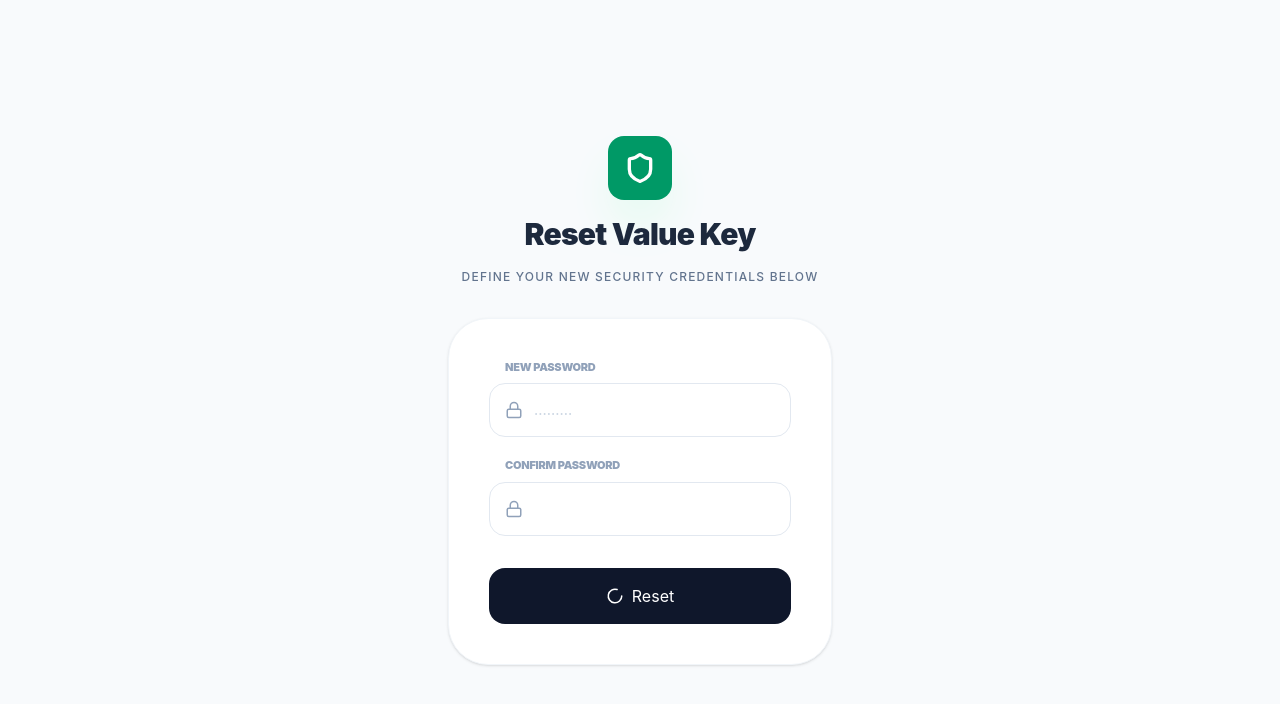
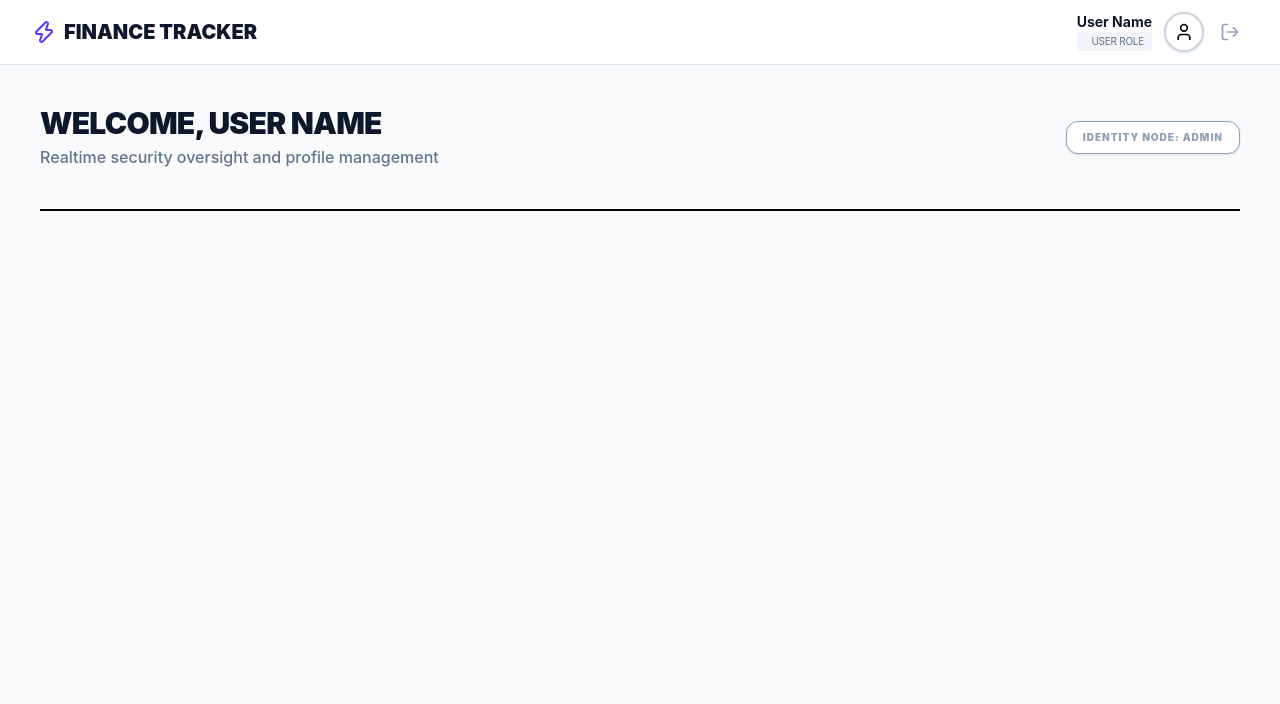
Before and after one commit to Tambeezy1890/Finance-Tracker-V2, a React (Vite) app in the folder client/: page /dashboard in a window 1280 px wide. Shown: the top 704 px of the page. Built offline with nearby package versions, Linux system fonts and the light colour scheme.

Commit message:
Added a Reset Pass Component and the Main Dashboard

```diff
--- a/client/src/App.jsx
+++ b/client/src/App.jsx
@@ -11,7 +11,7 @@ import ResetPass from "./components/ResetPass";
 function App() {
   return (
     <>
-      <ResetPass />
+      <Dashboard />
       {/*  <Routes>
         <Route path="/" element={<Navigate to="/login"></Navigate>}></Route>
         <Route path="/login" element={<Login></Login>}></Route>
--- /dev/null
+++ b/client/src/components/NavBar.jsx
@@ -0,0 +1,41 @@
+import { LogOut, UserIcon, Zap } from "lucide-react";
+
+function Navbar() {
+  return (
+    <div className="bg-white border-b border-slate-200 sticky top-0 z-50">
+      <div className="max-w-7xl mx-auto px-4 sm:px-6 lg:px-8">
+        <div className="flex justify-between h-16">
+          <div className="flex items-center ">
+            <a href="#" className="flex items-center gap-2">
+              <Zap size={24} className="text-indigo-600" />
+              <span className="text-xl font-black text-slate-900 uppercase">
+                Finance Tracker
+              </span>
+            </a>
+          </div>
+
+          <div className="flex items-center gap-2">
+            <div className="flex item-center gap-3 ">
+              <div className="text-right hidden sm:block">
+                <p className="text-sm font-bold text-slate-900">User Name</p>
+                <p className="text-slate-500 bg-slate-100 text-[10px] px-2 py-0.5 rounded uppercase tracking-tight">
+                  User Role
+                </p>
+              </div>
+              <a href="#" className="relative group">
+                <div className="flex items-center justify-center border-2 border-slate-300 rounded-full w-10 h-10 group-hover:border-indigo-400 shadow-sm transition-all">
+                  {/* Conditional rendering */}
+                  <UserIcon size={20} />
+                </div>
+              </a>
+            </div>
+            <button className="text-slate-400 hover:bg-rose-50 hover:text-rose-500 p-2 rounded-lg transition-all">
+              <LogOut size={20} />
+            </button>
+          </div>
+        </div>
+      </div>
+    </div>
+  );
+}
+export default Navbar;
--- a/client/src/components/ResetPass.jsx
+++ b/client/src/components/ResetPass.jsx
@@ -1,4 +1,12 @@
-import { AlertCircle, Loader2, Lock, LockIcon, ShieldIcon } from "lucide-react";
+import {
+  AlertCircle,
+  ArrowLeft,
+  Eye,
+  Loader2,
+  Lock,
+  LockIcon,
+  ShieldIcon,
+} from "lucide-react";
 
 function ResetPass() {
   return (
@@ -38,6 +46,9 @@ function ResetPass() {
                   className="block w-full pl-11 pr-12 py-4 focus:ring-4 border border-slate-200 text-sm rounded-2xl focus:ring-emerald-50 text-slate-900 focus:border-emerald-600 outline-none focus:bg-white font-medium transition-all placeholder:text-slate-300 "
                   placeholder="........."
                 />
+                <button className="absolute inset-y-0 right-0 flex items-center pr-4 text-slate-400 hover:text-slate-600 cursor-pointer">
+                  <Eye size={18} />
+                </button>
               </div>
             </div>
             <div>
@@ -51,14 +62,20 @@ function ResetPass() {
                 <input
                   type="password"
                   className="block w-full pl-11 pr-12 py-4 focus:ring-4 border border-slate-200 text-sm rounded-2xl focus:ring-emerald-50 text-slate-900 focus:border-emerald-600 outline-none focus:bg-white font-medium transition-all placeholder:text-slate-300 "
-                  placeholder=""
+                  placeholder="........."
                 />
               </div>
             </div>
             <div className="mt-8 ">
-              <button className="bg-slate-900 w-full p-4 rounded-2xl text-white inline-flex items-center justify-center active:bg-slate-800 hover:bg-indigo-700 outline-none">
-                <Loader2 size={18} className="mr-2 " /> Reset
+              <button className="bg-slate-900 w-full p-4 rounded-2xl text-white inline-flex items-center justify-center active:bg-slate-800 hover:bg-emerald-400 outline-none transition-all">
+                <Loader2 size={18} className="mr-2 " /> Update Password
               </button>
+            </div>
+            <div className="mt-4 flex items-center justify-center">
+              <ArrowLeft size={18} strokeWidth={1.4} />
+              <p className="text-slate-400 font-medium tracking-tight hover:text-indigo-500 transition-all">
+                Return to Sign In
+              </p>
             </div>
           </form>
         </div>
--- a/client/src/css/main.css
+++ b/client/src/css/main.css
@@ -1,4 +1,4 @@
 @import "tailwindcss";
 body{
-    background-color: whiet;
+    background-color: #f9f8f8;
 }
--- a/client/src/pages/Dashboard.jsx
+++ b/client/src/pages/Dashboard.jsx
@@ -1,84 +1,30 @@
-import { useAuthContext } from "../contexts/AuthContexts";
+import Navbar from "../components/NavBar";
 
 function Dashboard() {
-  const { user } = useAuthContext();
-
-  const stats = [
-    { title: "Total Balance", value: "R24,500" },
-    { title: "Income", value: "R12,000" },
-    { title: "Expenses", value: "R5,800" },
-    { title: "Savings", value: "R6,700" },
-  ];
-
   return (
-    <main className="min-h-screen bg-gray-100 p-6">
-      <section className="mx-auto max-w-7xl">
-        <header className="mb-8 flex items-center justify-between">
+    <div className="min-h-screen bg-[#f8fafc]">
+      <Navbar />
+      <div className="max-w-7xl mx-auto px-4 sm:px-8 lg:px-10 py-10">
+        {/* Welcome */}
+        <div className="flex flex-col mb-10 md:flex-row md:items-center md:justify-between gap-4">
           <div>
-            <h1 className="text-3xl font-bold text-gray-900">Dashboard</h1>
-            <p className="mt-1 text-sm text-gray-500">
-              Welcome back, {user?.name || "User"}
+            <h1 className="text-3xl font-black text-slate-900 tracking-tight uppercase">
+              Welcome, User name
+            </h1>
+            <p className="mt-1 text-slate-500 font-medium">
+              Realtime security oversight and profile management
             </p>
           </div>
-
-          <button className="rounded-lg bg-indigo-600 px-4 py-2 text-sm font-semibold text-white hover:bg-indigo-700">
-            Add Transaction
-          </button>
-        </header>
-
-        <section className="grid gap-6 sm:grid-cols-2 lg:grid-cols-4">
-          {stats.map((item) => (
-            <div
-              key={item.title}
-              className="rounded-2xl bg-white p-6 shadow-sm"
-            >
-              <p className="text-sm text-gray-500">{item.title}</p>
-              <h2 className="mt-2 text-2xl font-bold text-gray-900">
-                {item.value}
-              </h2>
-            </div>
-          ))}
-        </section>
-
-        <section className="mt-8 grid gap-6 lg:grid-cols-3">
-          <div className="rounded-2xl bg-white p-6 shadow-sm lg:col-span-2">
-            <h2 className="text-lg font-semibold text-gray-900">
-              Recent Transactions
-            </h2>
-
-            <div className="mt-4 space-y-4">
-              {["Groceries", "Salary", "Netflix", "Transport"].map((item) => (
-                <div
-                  key={item}
-                  className="flex items-center justify-between rounded-lg border border-gray-200 p-4"
-                >
-                  <span className="font-medium text-gray-700">{item}</span>
-                  <span className="text-sm font-semibold text-gray-900">
-                    R500
-                  </span>
-                </div>
-              ))}
-            </div>
+          <div className="text-[10px] font-black text-slate-400 bg-white px-4 py-2 rounded-xl shadow-sm border border-slate-400 uppercase tracking-widest">
+            Identity Node: {}
+            Admin
           </div>
-
-          <div className="rounded-2xl bg-white p-6 shadow-sm">
-            <h2 className="text-lg font-semibold text-gray-900">
-              Account Info
-            </h2>
-
-            <div className="mt-4 space-y-3 text-sm">
-              <p className="text-gray-600">
-                Email: <span className="font-medium">{user?.email}</span>
-              </p>
-              <p className="text-gray-600">
-                Role: <span className="font-medium">{user?.role}</span>
-              </p>
-            </div>
-          </div>
-        </section>
-      </section>
-    </main>
+        </div>
+        {/* Verification alret */}
+        {/* Conditional rendering */}
+        <div className="mb-8 bg-amber-50 border"></div>
+      </div>
+    </div>
   );
 }
-
 export default Dashboard;
```
